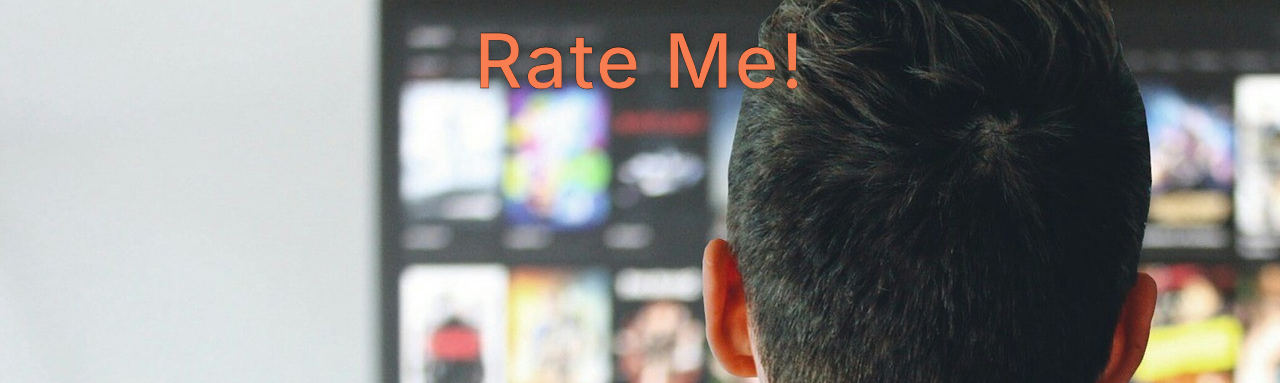
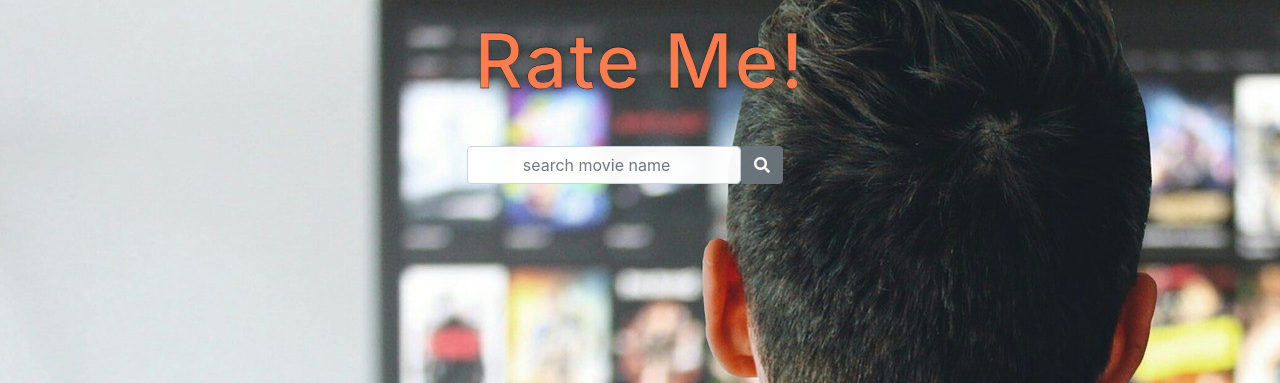
Before and after one commit to dallen18/rate-me, a Spring Boot app: page /display-reviews in a window 1280 px wide. Shown: the part 118-501 px from the top of the page. Run offline with Spring Boot 4, Linux system fonts and the light colour scheme; data that the repository does not hold is empty; some of the project's set-up classes (security, data sources, template engines, error pages and the like) are left out, and stand-ins take their place; some libraries are stand-ins or nearby versions.

Commit message:
Final Project

```diff
--- a/src/main/java/info/rateme/rateme/controllers/UpdateUserController.java
+++ b/src/main/java/info/rateme/rateme/controllers/UpdateUserController.java
@@ -1,8 +1,6 @@
 package info.rateme.rateme.controllers;
 
 import info.rateme.rateme.data.UserRepository;
-import info.rateme.rateme.models.Movie;
-import info.rateme.rateme.models.Review;
 import info.rateme.rateme.models.User;
 import org.springframework.beans.factory.annotation.Autowired;
 import org.springframework.dao.DataIntegrityViolationException;
@@ -12,9 +10,6 @@ import org.springframework.stereotype.Controller;
 import org.springframework.ui.Model;
 import org.springframework.validation.Errors;
 import org.springframework.web.bind.annotation.*;
-
-import javax.validation.Valid;
-import java.util.List;
 
 @Controller
 @RequestMapping("/user")
--- a/src/main/java/info/rateme/rateme/controllers/ViewMoviesController.java
+++ b/src/main/java/info/rateme/rateme/controllers/ViewMoviesController.java
@@ -1,9 +1,7 @@
 package info.rateme.rateme.controllers;
 
 import info.rateme.rateme.data.MovieRepository;
-import info.rateme.rateme.data.ReviewRepository;
 import info.rateme.rateme.models.Movie;
-import info.rateme.rateme.models.Review;
 import org.springframework.beans.factory.annotation.Autowired;
 import org.springframework.stereotype.Controller;
 import org.springframework.ui.Model;
--- a/src/main/java/info/rateme/rateme/controllers/ViewReviewsController.java
+++ b/src/main/java/info/rateme/rateme/controllers/ViewReviewsController.java
@@ -9,6 +9,7 @@ import org.springframework.web.bind.annotation.GetMapping;
 import org.springframework.web.bind.annotation.RequestMapping;
 
 import java.util.List;
+
 
 @Controller
 @RequestMapping("/display-reviews")
@@ -27,5 +28,4 @@ public class ViewReviewsController {
         model.addAttribute("reviews", reviews);
         return "display-reviews";
     }
-
 }
--- a/src/main/java/info/rateme/rateme/data/MovieRepository.java
+++ b/src/main/java/info/rateme/rateme/data/MovieRepository.java
@@ -1,11 +1,11 @@
 package info.rateme.rateme.data;
 
 import info.rateme.rateme.models.Movie;
-import org.springframework.data.domain.Sort;
 import org.springframework.data.repository.CrudRepository;
 
 import java.util.List;
 
 public interface MovieRepository extends CrudRepository<Movie, Long> {
     public List<Movie> findByMovieName(String movieName);
+    public List<Movie> findAllByMovieNameContaining(String search);
 }
--- a/src/main/java/info/rateme/rateme/models/Movie.java
+++ b/src/main/java/info/rateme/rateme/models/Movie.java
@@ -1,14 +1,11 @@
 package info.rateme.rateme.models;
-
-import com.fasterxml.jackson.annotation.JsonProperty;
 
 import javax.persistence.*;
 import javax.validation.constraints.NotBlank;
 import javax.validation.constraints.Size;
 import java.time.LocalDateTime;
-import java.util.HashSet;
 import java.util.List;
-import java.util.Set;
+
 
 @Entity
 public class Movie {
--- a/src/main/resources/templates/display-reviews.html
+++ b/src/main/resources/templates/display-reviews.html
@@ -12,6 +12,17 @@
     <div th:replace="fragments/base :: footer"></div>
 
     <div class="container-fluid mt-5" id="fixed">
+        <form th:action="@{/review/search}" method="post">
+            <div class="input-group row justify-content-center mb-5">
+                <div class="form-outline">
+                    <input type="search" placeholder="search movie name" name="search" id="search" class="form-control" />
+                </div>
+                <button type="submit" class="btn btn-secondary">
+                    <i class="fas fa-search"></i>
+                </button>
+            </div>
+        </form>
+
         <div th:each="review: ${reviews}">
             <div class="row justify-content-center mb-5">
                 <div class="col-10 col-md-6 card" id="border">
--- a/src/main/resources/templates/edit-movie.html
+++ b/src/main/resources/templates/edit-movie.html
@@ -17,7 +17,6 @@
         </div>
     </div>
 
-
     <form class="mt-3 mb-3" th:action="@{/movie/edit/{id}(id=${movie.id})}" th:object="${movie}" method="post">
         <div class="container-fluid" sec:authorize="hasRole('ADMIN')">
 
@@ -31,6 +30,7 @@
                     </select>
                 </div>
             </div>
+
             <div class="row justify-content-center mb-2">
                 <div class="col-8 col-md-4">
                 <span class="text-danger small" th:if="${#fields.hasErrors('category')}"
@@ -65,6 +65,7 @@
                     </select>
                 </div>
             </div>
+
             <div class="row justify-content-center mb-2">
                 <div class="col-8 col-md-4">
                 <span class="text-danger small" th:if="${#fields.hasErrors('genre')}"
--- a/src/main/resources/templates/edit-user.html
+++ b/src/main/resources/templates/edit-user.html
@@ -64,6 +64,7 @@
                 </div>
             </div>
         </div>
+
     <div class="container-fluid">
         <div class="row justify-content-center">
             <div>
--- a/src/main/resources/templates/login.html
+++ b/src/main/resources/templates/login.html
@@ -51,7 +51,6 @@
     </form>
     <div th:replace="fragments/base :: footer"></div>
 
-
 </body>
 <th:block th:insert="fragments/base :: scripts"></th:block>
 </html>
```
Also changed, not shown: src/main/java/info/rateme/rateme/controllers/ReviewController.java (+13 -4 lines), src/main/java/info/rateme/rateme/controllers/UserController.java (+1 -19 lines), README.md.
